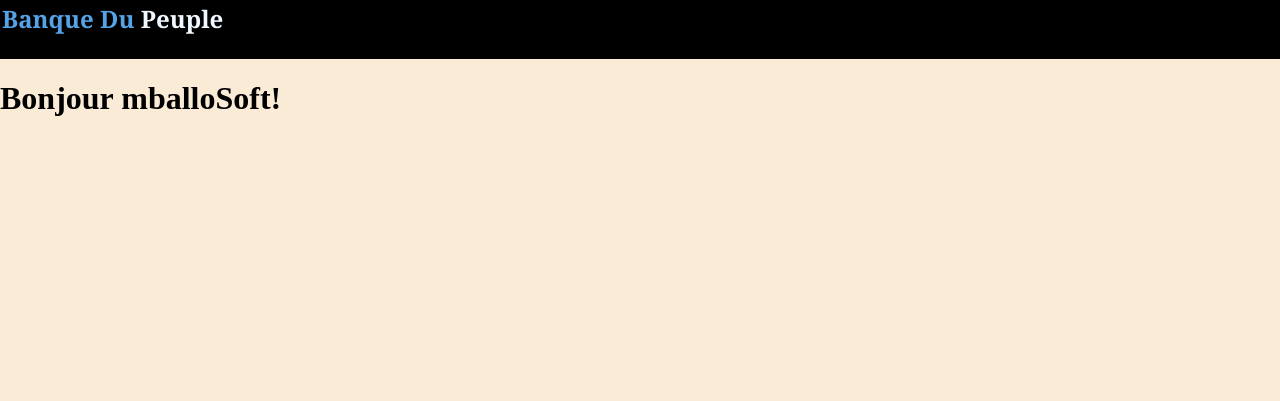
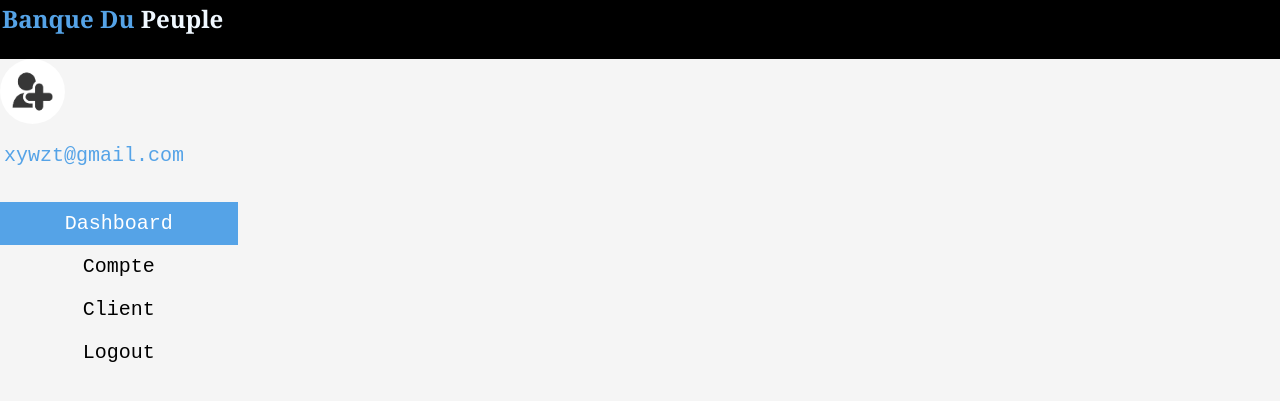
Before and after one commit to OusmaneMballo/TPHtmlCssJs, a PHP site: page / in a window 1280 px wide. Shown: the top 401 px of the page. Run offline with PHP 8.4, Linux system fonts and the light colour scheme.

Commit message:
Mise en place du sideBarre menu

```diff
--- a/index.html
+++ b/index.html
@@ -14,7 +14,18 @@
             <h1>Banque Du <span style="color: aliceblue;">Peuple</span></h1>
         </nav>
     </header>
-    <h1>Bonjour mballoSoft!</h1>
+    <aside class="sidebarre">
+        <div class="flex">
+            <img src="./img/profil.jpg" class="profil" alt="Banque du Peuple" srcset="">
+            <p class="mail">xywzt@gmail.com</p>
+            <div class="contener" style="background-color: rgb(85, 163, 231); color: white;">
+                Dashboard
+            </div>
+            <div class="contener">Compte</div>
+            <div class="contener">Client</div>
+            <div class="contener">Logout</div>
+        </div>
+    </aside>
 
     <script src="main.js"></script>
 </body>
--- a/main.css
+++ b/main.css
@@ -1,5 +1,5 @@
 body{
-    background-color: antiquewhite;
+    background-color: whitesmoke;
     margin: 0px;
     padding: 0px;
 }
@@ -20,3 +20,46 @@ nav h1{
     color: rgb(85, 163, 231)
 
 }
+.sidebarre{
+    float: left;
+    height: auto;
+    width: 17%;
+}
+
+.flex{
+    display: flex;
+    flex-direction: column;
+    justify-content: center;
+    background: none;
+}
+.flex div{
+    width: 100%;
+    color: black;
+    font-size: 20px;
+    font-family: 'Courier New', Courier, monospace;
+    text-align: center;
+    padding: 10px;
+}
+
+.flex div:hover{
+    background-color: rgb(85, 163, 231);
+    color: white;
+}
+.profil{
+    width: 30%;
+    height: auto;
+    border-radius: 50%;
+    float: left;
+}
+.mail{
+    margin-left: 4px;
+    margin-bottom: 35px;
+    color: rgb(85, 163, 231);
+    font-size: 20px;
+    font-family: 'Courier New', Courier, monospace;
+}
+.icon{
+    width: 30px;
+    height: 25px;
+    margin-right: 20px;
+}
```
Also changed, not shown: img/client.jpg (added), img/cloud.png (added), img/dash.jpg (added), img/deconnexion.jpg (added), img/profil.jpg (added).
